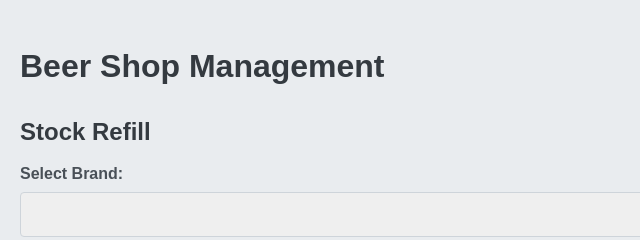
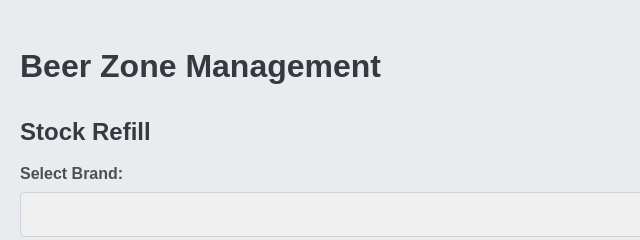
Before and after one commit to Anuj-K15/BeerZone-BeerShop, a website: page public/index.html in a window 1280 px wide. Shown: the top 240 px of the page, 0-640 px from the left. Drawn offline with Linux system fonts and the light colour scheme; no server answers.

Commit message:
update index.html

```diff
--- a/public/index.html
+++ b/public/index.html
@@ -9,7 +9,7 @@
 </head>
 
 <body>
-    <h1>Beer Shop Management</h1>
+    <h1>Beer Zone Management</h1>
 
     <section>
         <h2>Stock Refill</h2>
```
